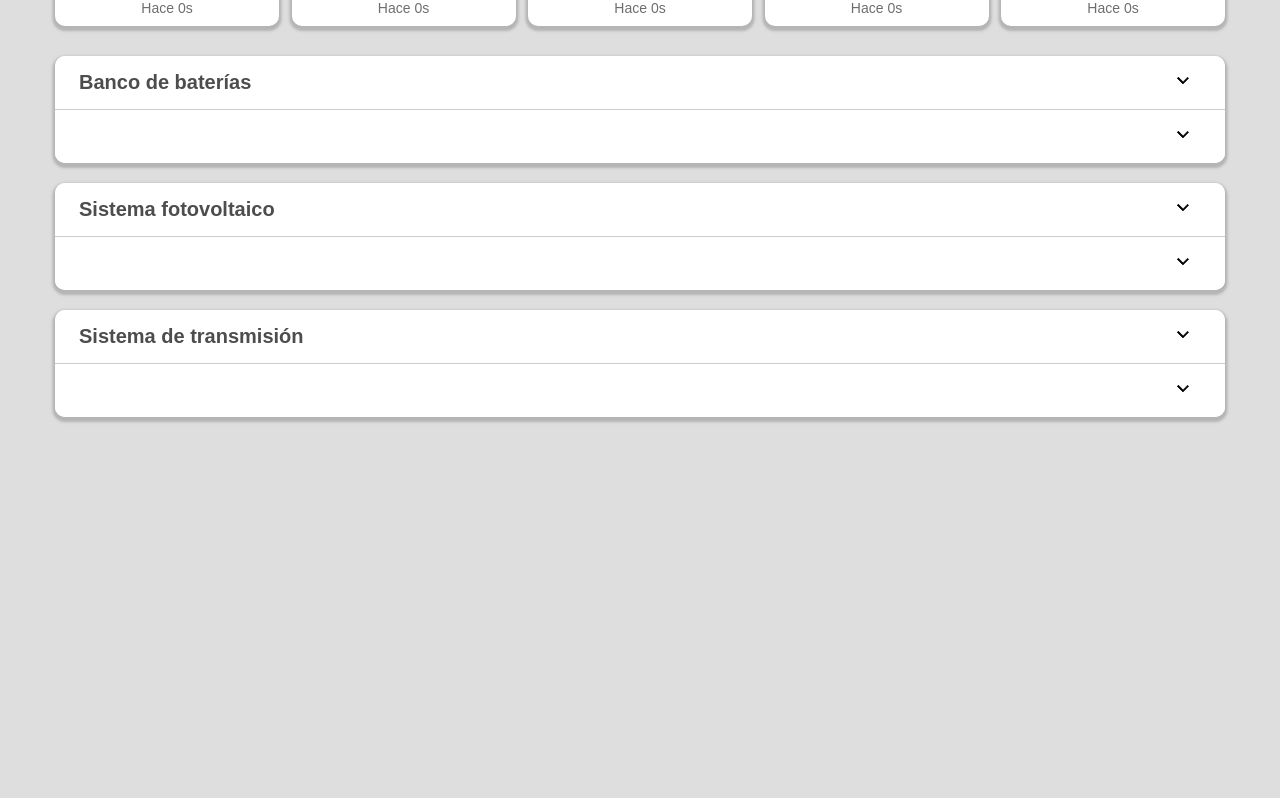
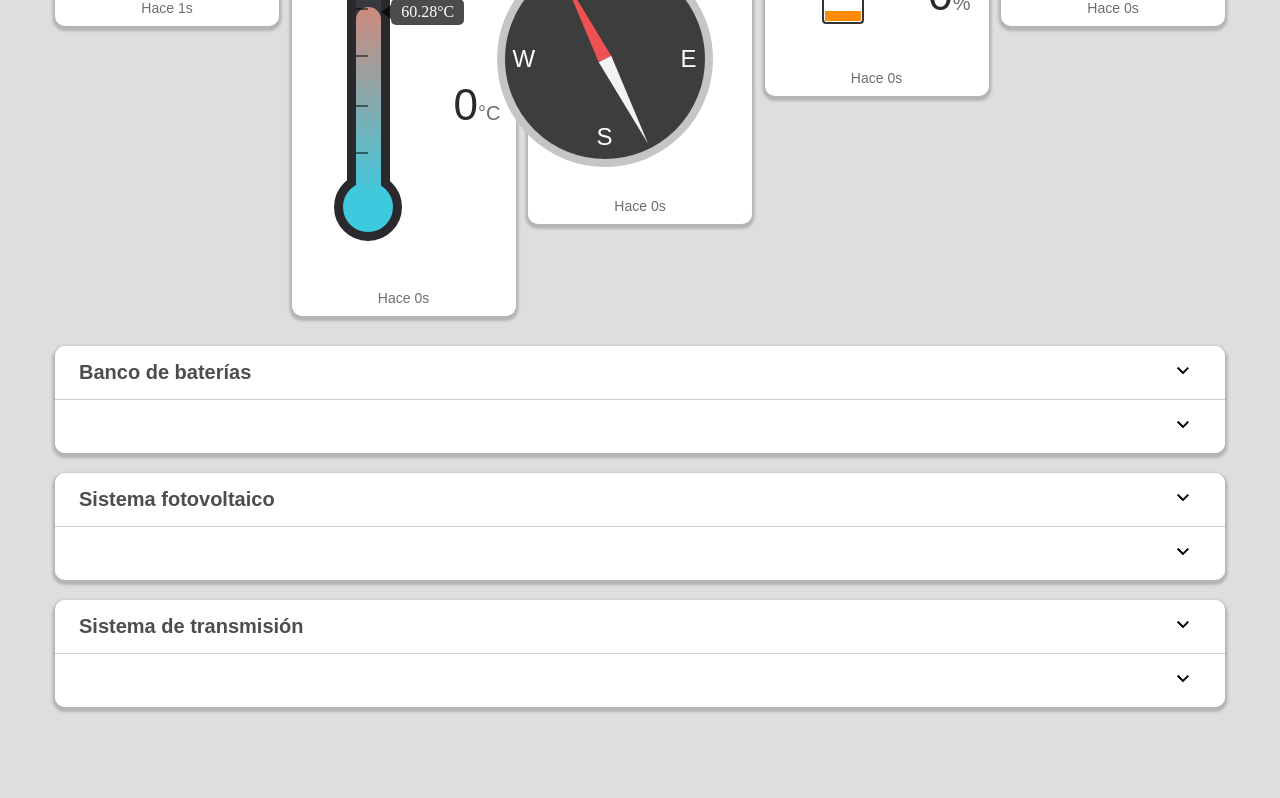
Before and after one commit to aldorobertoavila/Cuervo-V4.0, a plain HTML site: page web/frontend/dist/index.html in a window 1280 px wide. Shown: the part 226-1024 px from the top of the page. Before the commit the page ends 800 px from the top, so only its background shows below. Drawn offline with nearby package versions, Linux system fonts and the light colour scheme.

Commit message:
feat: overview widgets

```diff
--- a/web/frontend/dist/index.html
+++ b/web/frontend/dist/index.html
@@ -29,9 +29,12 @@
 
   <link rel="stylesheet" type="text/css" href="styles/page.css">
 
+  <link rel="stylesheet" type="text/css" href="styles/components/battery.css">
   <link rel="stylesheet" type="text/css" href="styles/components/card.css">
   <link rel="stylesheet" type="text/css" href="styles/components/collapsible.css">
+  <link rel="stylesheet" type="text/css" href="styles/components/compass.css">
   <link rel="stylesheet" type="text/css" href="styles/components/linechart.css">
+  <link rel="stylesheet" type="text/css" href="styles/components/thermometer.css">
 </head>
 
 <body class="page">
@@ -74,6 +77,12 @@
             <h2 class="card__title">Temperatura</h2>
           </header>
           <div class="card__body">
+            <figure class="card__widget card__widget--compass">
+              <div class="thermometer">
+                <div class="thermometer__column" style="height:0" data-value="0°C"></div>
+                <div class="thermometer__graduations"></div>
+              </div>
+            </figure>
             <div class="card__number">
               <p class="card__number--unit"><span class="card__number--value">0</span>°C</p>
             </div>
@@ -90,8 +99,20 @@
             <h2 class="card__title">Orientación</h2>
           </header>
           <div class="card__body">
+            <figure class="card__widget card__widget--compass">
+              <div class="compass">
+                <div class="compass-direction compass-direction--north">N</div>
+                <div class="compass-direction compass-direction--east">E</div>
+                <div class="compass-direction compass-direction--west">W</div>
+                <div class="compass-direction compass-direction--south">S</div>
+                <div class="compass-arrow">
+                  <div class="compass-arrow-part compass-arrow-part--up"></div>
+                  <div class="compass-arrow-part compass-arrow-part--down"></div>
+                </div>
+              </div>
+            </figure>
             <div class="card__number">
-              <p class="card__number--unit"><span class="card__number--value">0</span>%</p>
+              <p class="card__number--unit"><span class="card__number--value">0</span>°N</p>
             </div>
           </div>
           <footer class="card__footer">
@@ -106,6 +127,11 @@
             <h2 class="card__title">Batería</h2>
           </header>
           <div class="card__body">
+            <figure class="card__widget card__widget--compass">
+              <div class="battery">
+                <div class="battery__level" style="height:100%;"></div>
+              </div>
+            </figure>
             <div class="card__number">
               <p class="card__number--unit"><span class="card__number--value">0</span>%</p>
             </div>
@@ -191,8 +217,11 @@
 
   </footer>
 
+  <script src="scripts/battery.js"></script>
   <script src="scripts/collapsible.js"></script>
+  <script src="scripts/compass.js"></script>
   <script src="scripts/linechart.js"></script>
+  <script src="scripts/thermometer.js"></script>
 </body>
 
 </html>
--- /dev/null
+++ b/web/frontend/dist/scripts/battery.js
@@ -0,0 +1,53 @@
+setInterval(() => {
+    let batteryLevelElement = document.querySelector(".battery__level");
+    let numberElement = document.querySelector('.card__number--value');
+
+    let randomLevel = Math.floor(Math.random() * 100);
+
+    batteryLevelElement.style.height = randomLevel + "%";
+    numberElement.textContent = randomLevel;
+
+    if (randomLevel <= 10) {
+        batteryLevelElement.className = "battery__level battery__level--fully_discharged";
+    } else if (randomLevel <= 30) {
+        batteryLevelElement.className = "battery__level battery__level--almost_discharged";
+    } else if (randomLevel <= 50) {
+        batteryLevelElement.className = "battery__level battery__level--mostly_charged";
+    } else if (randomLevel <= 75) {
+        batteryLevelElement.className = "battery__level battery__level--almost_charged";
+    } else {
+        batteryLevelElement.className = "battery__level battery__level--fully_charged";
+    }
+
+    let lastUpdateTimeElement = document.querySelector(".card__date-time");
+
+    let currentTime = new Date();
+
+    if (lastUpdateTimeElement.hasAttribute("datetime")) {
+        let lastUpdateTimeString = lastUpdateTimeElement.getAttribute('datetime');
+        let lastUpdateTime = new Date(lastUpdateTimeString);
+
+        lastUpdateTimeElement.textContent = formatTimeDifference(currentTime, lastUpdateTime)
+    } else {
+        lastUpdateTimeElement.textContent = formatTimeDifference(currentTime, currentTime)
+    }
+
+    lastUpdateTimeElement.setAttribute('datetime', currentTime.toISOString());
+
+}, 1500);
+
+function formatTimeDifference(currentTime, lastUpdateTime) {
+    let differenceInSeconds = Math.floor((currentTime - lastUpdateTime) / 1000);
+
+    let hours = Math.floor(differenceInSeconds / 3600);
+    let minutes = Math.floor((differenceInSeconds % 3600) / 60);
+    let seconds = differenceInSeconds % 60;
+
+    if (hours > 0) {
+        return hours + "h";
+    } else if (minutes > 0) {
+        return minutes + "m";
+    }
+
+    return seconds + "s";
+}
--- /dev/null
+++ b/web/frontend/dist/scripts/compass.js
@@ -0,0 +1,6 @@
+setInterval(() => {
+    let arrowElement = document.querySelector('.compass-arrow');
+    let randomRotation = Math.floor(Math.random() * 360);
+
+    arrowElement.style.transform = `rotate(${randomRotation}deg)`;
+}, 2000);
--- /dev/null
+++ b/web/frontend/dist/scripts/thermometer.js
@@ -0,0 +1,21 @@
+const UNITS = {
+	Celcius: "°C",
+	Fahrenheit: "°F"
+};
+
+let temperatureConfig = {
+	min: -20,
+	max: 80,
+	unit: "Celcius"
+};
+
+setInterval(() => {
+	let columnElement = document.querySelector(".thermometer__column");
+
+	let range = temperatureConfig.max - temperatureConfig.min;
+	let randomTemperature = (Math.random() * range + temperatureConfig.min).toFixed(2);
+	let adjustedHeight = (randomTemperature - temperatureConfig.min) / range * 100;
+
+    columnElement.style.height = adjustedHeight + "%";
+	columnElement.dataset.value = randomTemperature + UNITS[temperatureConfig.unit];
+}, 1000);
--- /dev/null
+++ b/web/frontend/dist/styles/components/battery.css
@@ -0,0 +1,61 @@
+.battery {
+    border: 3px solid #333;
+    width: 32px;
+    height: 48px;
+    padding: 2px;
+    border-radius: 4px;
+    position: relative;
+    margin: 15px 0;
+}
+
+.battery:before {
+    content: "";
+    height: 6px;
+    width: 18px;
+    background: #333;
+    display: block;
+    position: absolute;
+    top: -8px;
+    left: 8px;
+    border-radius: 2px 2px 0 0;
+}
+
+.battery:after {
+    content: "";
+    display: block;
+    position: absolute;
+    top: -1px;
+    left: -1px;
+    right: -1px;
+    bottom: -1px;
+    border: 1px solid #fff;
+    border-radius: 2px;
+}
+
+.battery__level {
+    position: absolute;
+    transition: 0.5s;
+    bottom: 0px;
+    left: 0;
+    right: 0;
+}
+
+.battery__level--fully_charged {
+    background-color: #30b455;
+}
+
+.battery__level--almost_charged {
+    background-color: #8ab430;
+}
+
+.battery__level--mostly_charged {
+    background-color: #ffcc00;
+}
+
+.battery__level--almost_discharged {
+    background-color: #ff8c00;
+}
+
+.battery__level--fully_discharged {
+    background-color: #e81309;
+}
--- /dev/null
+++ b/web/frontend/dist/styles/components/compass.css
@@ -0,0 +1,88 @@
+.compass {
+    background-color: #3d3d3d;
+    border-radius: 50%;
+    position: relative;
+    position: relative;
+    display: flex;
+    overflow: hidden;
+    flex-direction: column;
+    justify-content: center;
+    align-items: center;
+    border: 8px solid #c5c5c5;
+    width: 200px;
+    height: 200px;
+}
+
+.compass-direction {
+    font-size: 24px;
+    font-family: Arial, sans-serif;
+    user-select: none;
+    color: #FFF;
+    position: absolute;
+    text-align: center;
+}
+
+.compass-direction--north {
+    top: 8px;
+    left: 50%;
+    transform: translateX(-50%);
+}
+
+.compass-direction--south {
+    bottom: 8px;
+    left: 50%;
+    transform: translateX(-50%);
+}
+
+.compass-direction--east {
+    right: 8px;
+}
+
+.compass-direction--west {
+    left: 8px;
+}
+
+.compass-arrow {
+    transition: 0.5s;
+}
+
+.compass-arrow-part--up {
+    border-left: 7.5px solid transparent;
+    border-right: 7.5px solid transparent;
+    border-bottom: 95px solid #ef5052;
+    position: relative;
+}
+
+.compass-arrow-part--down {
+    transform: rotate(180deg);
+    -ms-transform: rotate(180deg);
+    -webkit-transform: rotate(180deg);
+    border-left: 7.5px solid transparent;
+    border-right: 7.5px solid transparent;
+    border-bottom: 95px solid #f3f3f3;
+    position: relative;
+}
+
+@media (max-width: 750px) {
+    .compass {
+        border: 8px solid #c5c5c5;
+        width: 200px;
+        height: 200px;
+    }
+
+    .compass-arrow-part--up {
+        border-bottom: 95px solid #EF5052;
+        border-left: 7.5px solid transparent;
+        border-right: 7.5px solid transparent;
+    }
+
+    .compass-arrow-part--down {
+        border-bottom: 95px solid #F3F3F3;
+        border-left: 7.5px solid transparent;
+        border-right: 7.5px solid transparent;
+    }
+
+    .compass-direction {
+        font-size: 24px;
+    }
+}
--- /dev/null
+++ b/web/frontend/dist/styles/components/thermometer.css
@@ -0,0 +1,94 @@
+.thermometer {
+    width: 25px;
+    background: #38383f;
+    height: 240px;
+    position: relative;
+    border: 9px solid #2a2a2e;
+    border-radius: 20px;
+    z-index: 1;
+    margin-bottom: 50px;
+}
+
+.thermometer:before,
+.thermometer:after {
+    position: absolute;
+    content: "";
+    border-radius: 50%;
+}
+
+.thermometer:before {
+    width: 100%;
+    height: 34px;
+    bottom: 9px;
+    background: #38383f;
+    z-index: -1;
+}
+
+.thermometer:after {
+    transform: translateX(-50%);
+    width: 50px;
+    height: 50px;
+    background-color: #3dcadf;
+    bottom: -41px;
+    border: 9px solid #2a2a2e;
+    z-index: -3;
+    left: 50%;
+}
+
+.thermometer__graduations {
+    height: 59%;
+    top: 20%;
+    width: 50%;
+}
+
+.thermometer__graduations,
+.thermometer__graduations:before {
+    position: absolute;
+    border-top: 2px solid rgba(0, 0, 0, 0.5);
+    border-bottom: 2px solid rgba(0, 0, 0, 0.5);
+}
+
+.thermometer__graduations:before {
+    content: "";
+    height: 34%;
+    width: 100%;
+    top: 32%;
+}
+
+.thermometer__column {
+    bottom: 0;
+    background: linear-gradient(#f17a65, #3dcadf) no-repeat bottom;
+    width: 100%;
+    border-radius: 20px;
+    background-size: 100% 240px;
+    transition: all 0.2s ease-in-out;
+}
+
+.thermometer__column,
+.thermometer__column:before,
+.thermometer__column:after {
+    position: absolute;
+}
+
+.thermometer__column:before {
+    content: attr(data-value);
+    background: rgba(0, 0, 0, 0.7);
+    color: white;
+    z-index: 2;
+    padding: 5px 10px;
+    border-radius: 5px;
+    font-size: 1em;
+    line-height: 1;
+    transform: translateY(50%);
+    left: calc(100% + 1em / 1.5);
+    top: calc(-1em + 5px - 5px * 2);
+}
+
+.thermometer__column:after {
+    content: "";
+    border-top: 0.45em solid transparent;
+    border-bottom: 0.45em solid transparent;
+    border-right: 0.67em solid rgba(0, 0, 0, 0.7);
+    left: 100%;
+    top: calc(-1em / 2.2 + 5px);
+}
```
